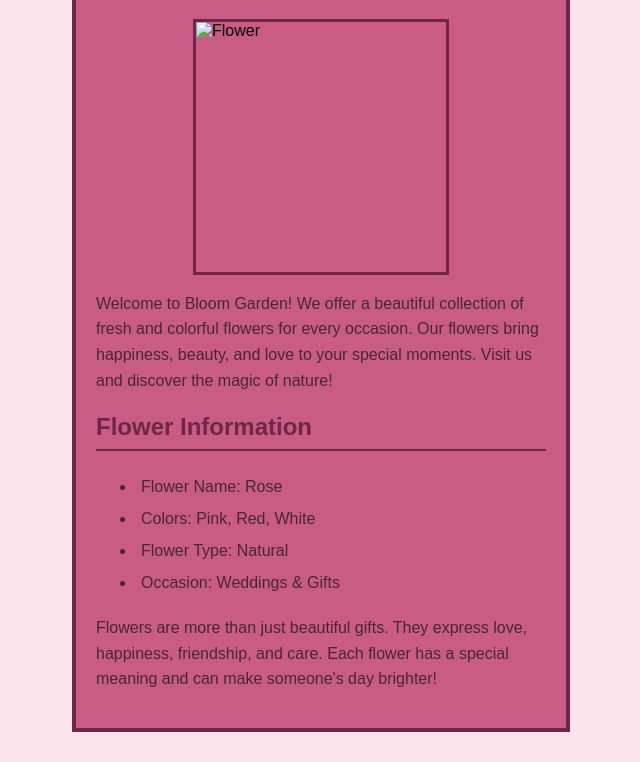
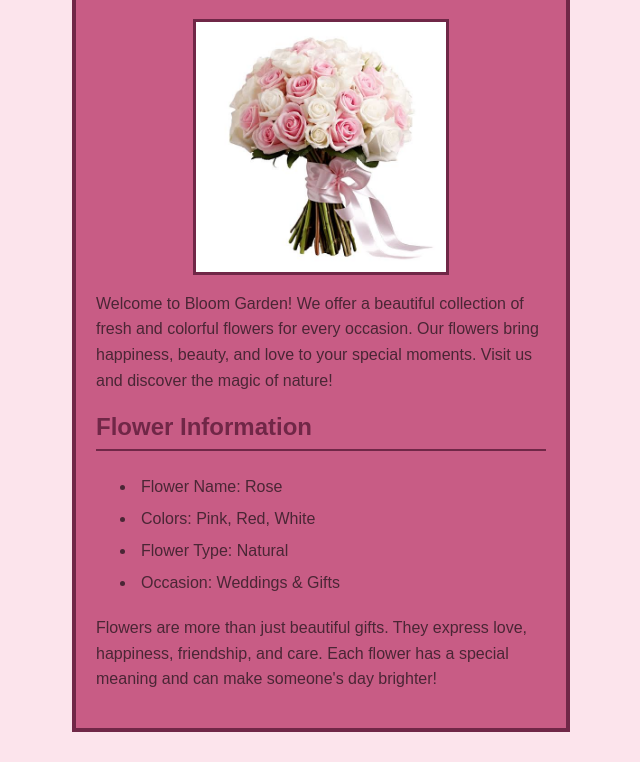
Before and after one commit to MarwaOth/Bloom-Garden, a plain HTML site: page index.html in a window 1280 px wide. Shown: the part 141-903 px from the top of the page, without its empty margins (319-959 px from the left). Drawn offline with Linux system fonts and the light colour scheme.

Commit message:
Add files via upload

```diff
--- a/index.html
+++ b/index.html
@@ -9,7 +9,7 @@
 <body>
     <div id="container">
      <h1>Bloom Garden</h1>
-    <img src="images/Flower.jpg" alt="Flower" , width="250">
+    <img src="Flower.jpg" alt="Flower" , width="250">
     <p>Welcome to Bloom Garden! We offer a beautiful collection of fresh and colorful flowers for every occasion. Our flowers bring happiness, beauty, and love to your special moments. Visit us and discover the magic of nature!</p>
     <h2>Flower Information</h2>
     <ul>
```
